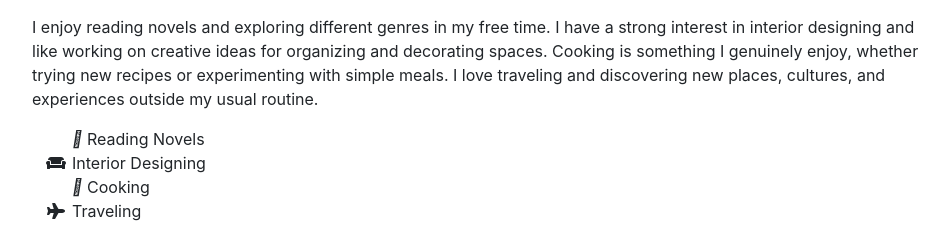
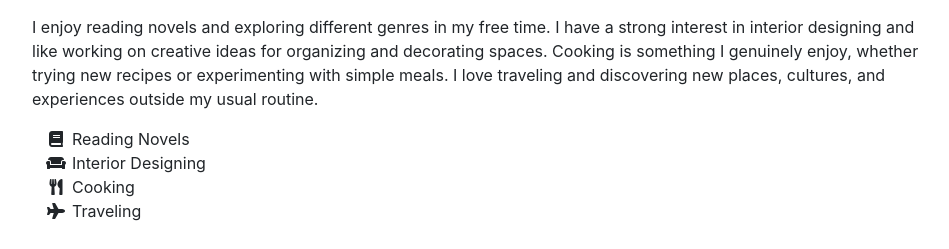
Before and after one commit to khadija-babar/khadija-babar, a website with bundled scripts: page index.html in a window 1280 px wide. Shown: the part 4400-4649 px from the top of the page, without its empty margins (288-1237 px from the left). Built offline with nearby package versions, Linux system fonts and the light colour scheme; a web font is replaced by a local one.

Commit message:
Update index.html

```diff
--- a/index.html
+++ b/index.html
@@ -304,7 +304,7 @@
 
     <hr class="m-0">
 
- <section class="resume-section p-3 p-lg-5 d-flex align-items-center" id="interests">
+<section class="resume-section p-3 p-lg-5 d-flex align-items-center" id="interests">
   <div class="w-100">
     <h2 class="mb-5">Interests & Hobbies</h2>
     <p>I enjoy reading novels and exploring different genres in my free time.
@@ -314,7 +314,7 @@
     </p>
     <ul class="fa-ul mb-0">
       <li>
-        <i class="fa-solid fa-book"></i>
+        <i class="fa-li fa fa-book"></i>
         Reading Novels
       </li>
       <li>
@@ -322,7 +322,7 @@
         Interior Designing
       </li>
       <li>
-      <i class="fa-solid fa-utensils"></i>
+        <i class="fa-li fa fa-utensils"></i>
         Cooking
       </li>
       <li>
```
